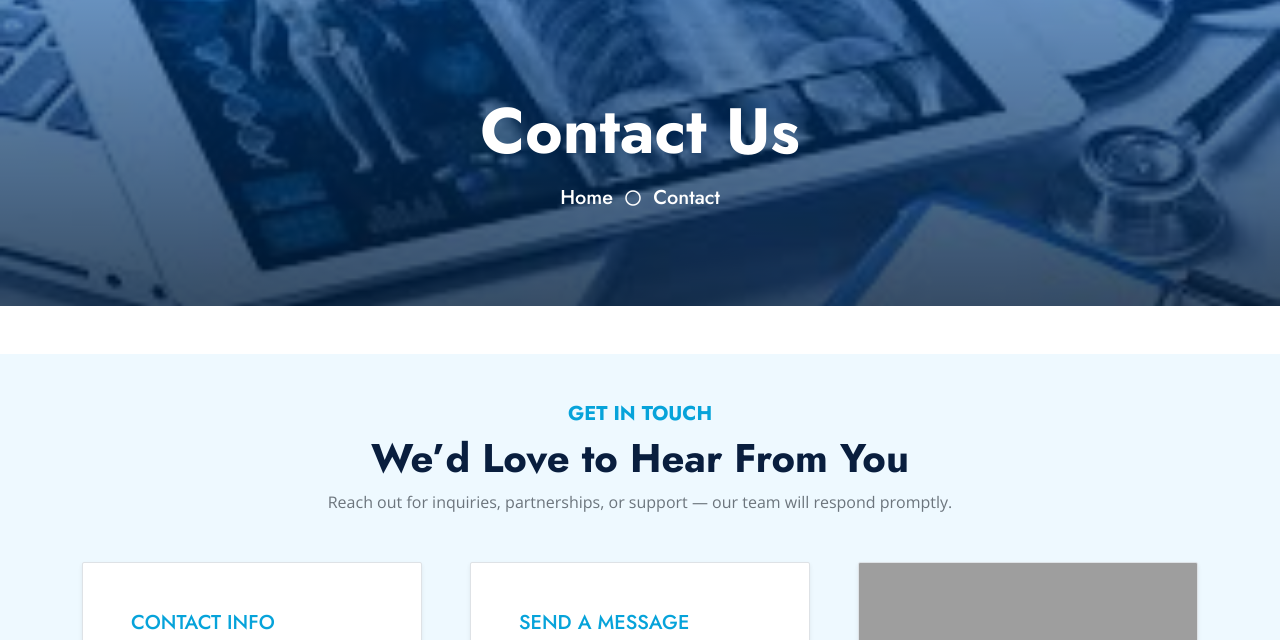
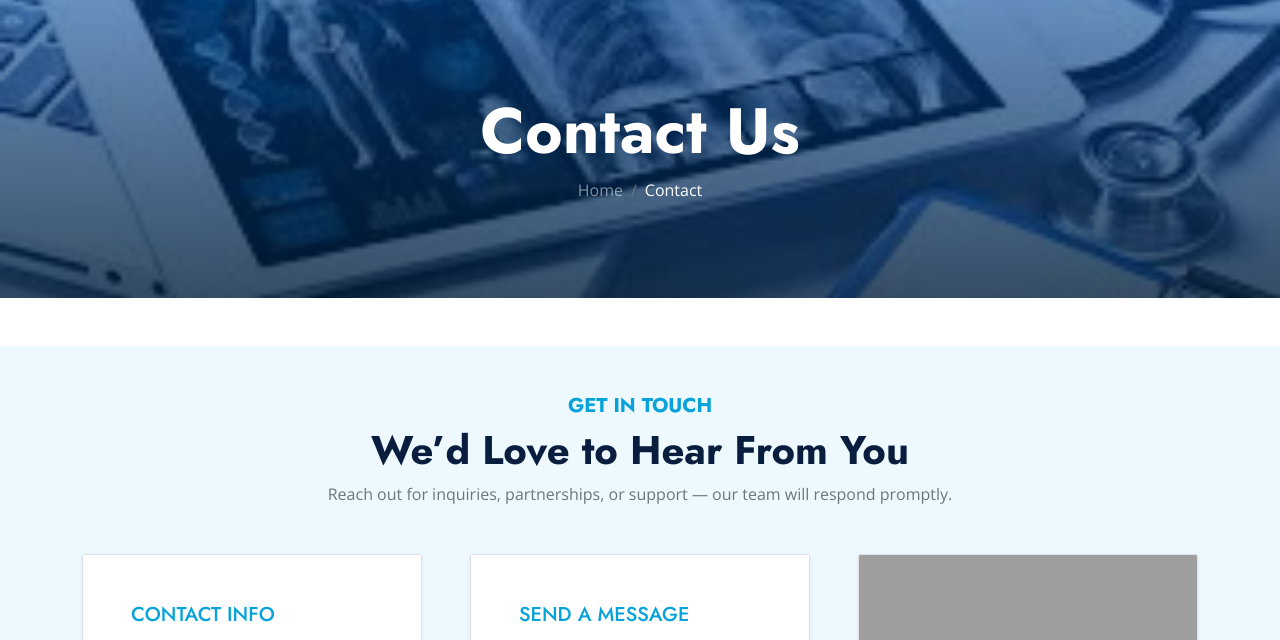
Before and after one commit to vipinyadav1605/Glocal_website_build, a plain HTML site: page contact.html in a window 1280 px wide. Shown: the part 100-740 px from the top of the page. Drawn offline with nearby package versions, Linux system fonts and the light colour scheme; grey boxes are pictures that could not be loaded.

Commit message:
updated one

```diff
--- a/contact.html
+++ b/contact.html
@@ -62,11 +62,17 @@
   <div class="row py-5 position-relative text-center" style="z-index: 3;">
     <div class="col-12">
       <h1 class="display-3 text-white animated zoomIn fw-bold">Contact Us</h1>
-      <div class="mt-3">
-        <a href="index.html" class="h5 text-white text-decoration-none">Home</a>
-        <i class="far fa-circle text-white px-2"></i>
-        <a href="contact.html" class="h5 text-white text-decoration-none">Contact</a>
-      </div>
+   <nav aria-label="breadcrumb" class="animated fadeInUp" data-wow-delay="0.3s">
+  <ol class="breadcrumb justify-content-center mb-0">
+      <li class="breadcrumb-item">
+        <a href="index.html" class="text-white-50 text-decoration-none">Home</a>
+      </li>
+      <li class="breadcrumb-item active text-white fw-semibold" aria-current="page">
+        Contact
+      </li>
+  </ol>
+</nav>
+
     </div>
   </div>
 </div>
```
Also changed, not shown: about.html (+11 -5 lines), industries.html (+1 -1 lines), solutions.html (+11 -5 lines).
